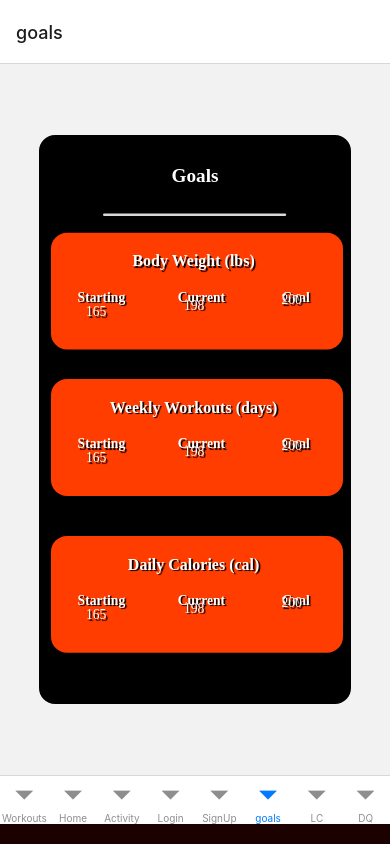
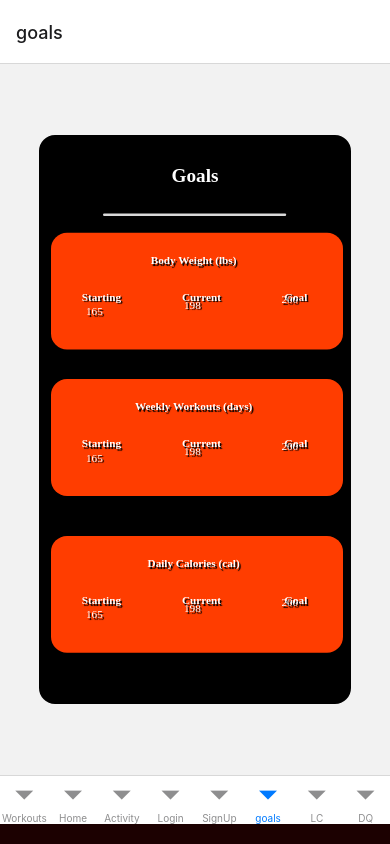
Before and after one commit to JonathanSedlakPSU/LightWeight, a React Native app: screen /goals in a window 390 px wide. Built offline with nearby package versions, Linux system fonts and the light colour scheme.

Commit message:
slight fix

```diff
--- a/Screens/GoalsPop-Up.js
+++ b/Screens/GoalsPop-Up.js
@@ -78,7 +78,7 @@ const styles = StyleSheet.create({
         fontWeight: "700",
         lineHeight: 30,
         letterSpacing: 0,
-        fontSize: '20px',
+        fontSize: '20',
         position: "relative",
         left: "5%",
         width: 310,
@@ -96,7 +96,7 @@ const styles = StyleSheet.create({
         fontWeight: "700",
         lineHeight: 35,
         letterSpacing: 0,
-        fontSize: '17px',
+        fontSize: '17',
         position: "absolute",
         //Stroke
         textShadowColor: "#000", // Outline color
@@ -232,7 +232,7 @@ const styles = StyleSheet.create({
         color: Color.colorWhite,
         fontFamily: FontFamily.interBold,
         lineHeight: 35,
-        fontSize: '17px',
+        fontSize: '17',
         position: "relative",
         marginLeft: -52.5,
         width: 106,
@@ -248,7 +248,7 @@ const styles = StyleSheet.create({
         color: Color.colorWhite,
         fontFamily: FontFamily.interBold,
         lineHeight: 35,
-        fontSize: '17px',
+        fontSize: '17',
         position: "relative",
         marginLeft: 70,
         width: 106,
@@ -264,7 +264,7 @@ const styles = StyleSheet.create({
         color: Color.colorWhite,
         fontFamily: FontFamily.interBold,
         lineHeight: 35,
-        fontSize: '17px',
+        fontSize: '17',
         position: "relative",
         marginLeft: 210,
         width: 106,
--- a/Screens/LogCaloriesPop-Up.js
+++ b/Screens/LogCaloriesPop-Up.js
@@ -66,7 +66,7 @@ const styles = StyleSheet.create({
         fontWeight: "700",
         lineHeight: 30,
         letterSpacing: 0,
-        fontSize: '29px',
+        fontSize: '29',
         position: "relative",
         left: "-5%",
         width: 310,
@@ -84,7 +84,7 @@ const styles = StyleSheet.create({
         fontWeight: "700",
         lineHeight: 45,
         letterSpacing: 0,
-        fontSize: '20px',
+        fontSize: '20',
         position: "relative",
         left: "-12%",
         //Stroke
@@ -238,7 +238,7 @@ const styles = StyleSheet.create({
         color: Color.colorWhite,
         fontFamily: FontFamily.interBold,
         lineHeight: 35,
-        fontSize: '17px',
+        fontSize: '17',
         position: "relative",
         marginLeft: 70,
         width: 106,
```
Also changed, not shown: 1 other file (tests, documents, lock files or other folders).
